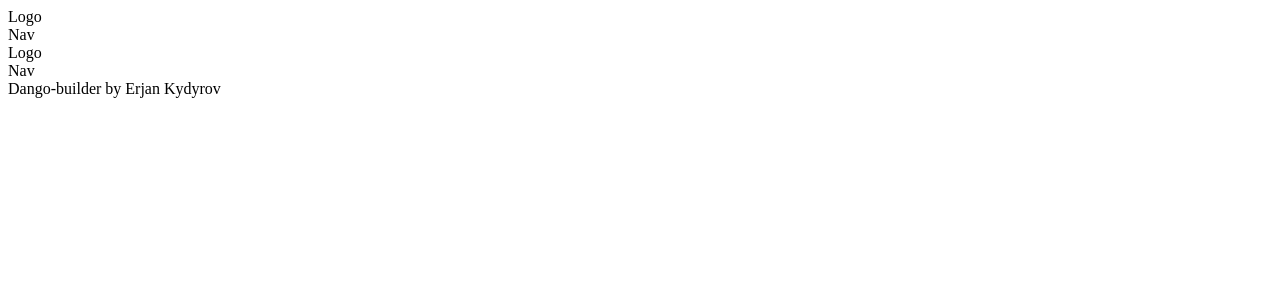
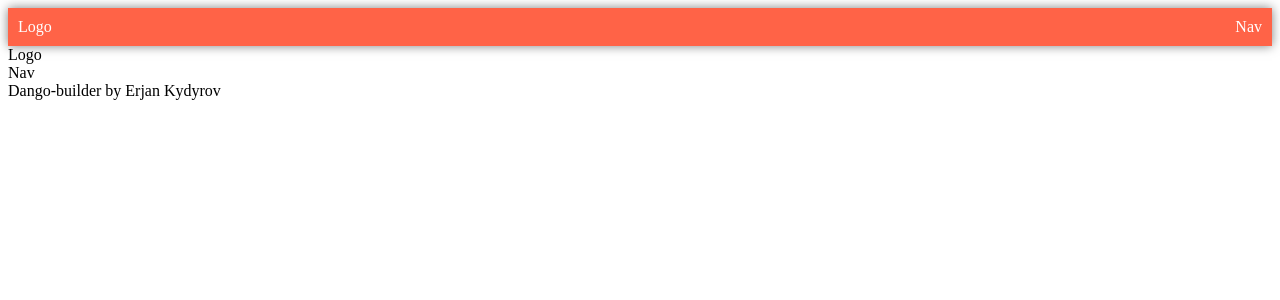
Before and after one commit to Erjankydyrov/builder, a React (Create React App) app: page / in a window 1280 px wide. Shown: the top 300 px of the page. Built offline with nearby package versions, Linux system fonts and the light colour scheme.

Commit message:
added styles in Toolbar

```diff
--- a/src/components/Toolbar/Toolbar.module.css
+++ b/src/components/Toolbar/Toolbar.module.css
@@ -0,0 +1,12 @@
+.Toolbar {
+    display: flex;
+    justify-content: space-between;
+    padding: 10px;
+
+    color: white;
+    background-color: tomato;
+    box-shadow: 0 0 10px rgba(0, 0, 0, .5);
+    position: sticky;
+    top: 0;
+    left: 0;
+}
```
